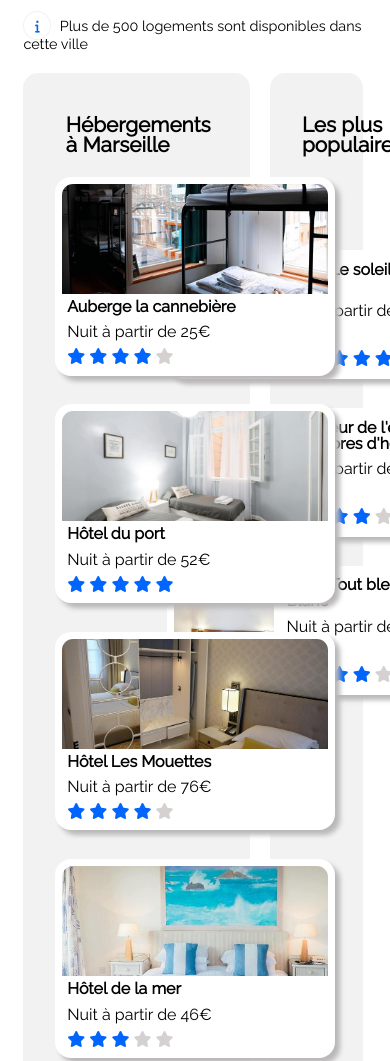
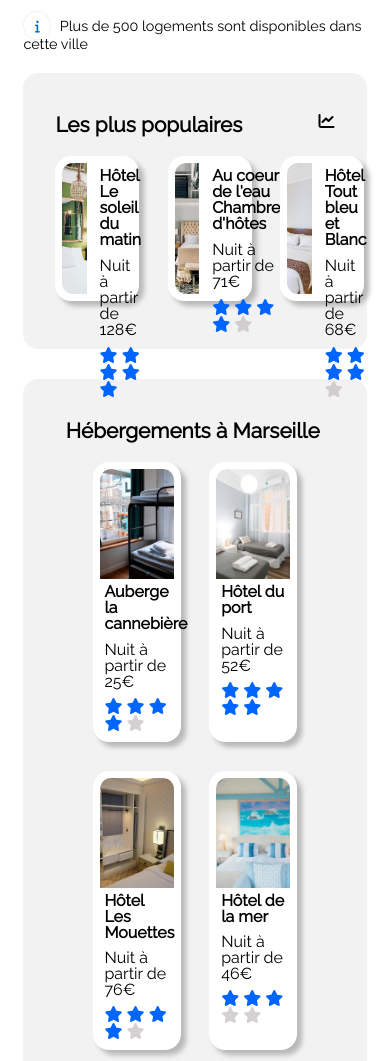
Before and after one commit to fbergot/florianBergot_2_03062021, a plain HTML site: page index.html in a window 390 px wide. Shown: the part 486-1547 px from the top of the page. Drawn offline with Linux system fonts and the light colour scheme; files whose address does not match are found by name.

Commit message:
init @media sur les tablettes sectionHosting et popularSection

```diff
--- a/asset/css/style.css
+++ b/asset/css/style.css
@@ -98,7 +98,7 @@ main {
 /* section search */
 .searchHeaderTitle {
     font-size: 1.5rem;
-    font-weight: 800;
+    font-weight: 700;
     padding: 0.5em 0;
 }
 
@@ -127,7 +127,7 @@ main {
     border-top: 1px solid var(--greyBackgd);
     border-left: 1px solid var(--greyBackgd);
     border-bottom: 1px solid var(--greyBackgd);
-    font-weight: 800;
+    font-weight: 700;
     border-right: none;
     border-left: none;
     border-color: var(--greyBackgd);
@@ -141,7 +141,7 @@ main {
     border-radius: 0 1rem 1rem 0;
     background-color: var(--darkBlue);
     color: #fff;
-    font-weight: 800;
+    font-weight: 700;
     font-family: inherit;
     font-size: 1rem;
     border: none;
@@ -164,7 +164,7 @@ main {
 
 .searchFilterP {
     font-size: 1.1rem;
-    font-weight: 800;
+    font-weight: 700;
 }
 
 .searchWrapperButton {
@@ -206,7 +206,7 @@ main {
     display: inline;
     font-size: 1rem;
     padding: 0;
-    font-weight: 800;
+    font-weight: 700;
     margin-left: 2.6em;
     margin-right: auto;
     font-family: var(--fontRlw);
@@ -254,7 +254,7 @@ main {
 .hostingPopularAndActivityContainer {
     margin-top: 1.3rem;
     display: grid;
-    grid-template-columns: repeat(3, 33%);
+    grid-template-columns: repeat(3, 33.33%);
     grid-template-areas: "hosting hosting popular"
                          "activity activity activity";
 }
@@ -275,15 +275,16 @@ main {
 .hostingTitle {
     padding: 2em .5em 1em .5em;
     font-size: 1.30rem;
-    font-weight: 800;
+    font-weight: 700;
     float: left;
 }
 
 .hostingCardContainer {
     display: flex;
     flex-wrap: wrap;
-    justify-content: space-between;
-    /* column-gap: 1.8rem; */
+    justify-content: center;
+
+    column-gap: 1.8rem;
     row-gap: 1.8rem;
     /* border: 1px solid blue; */
 }
@@ -292,8 +293,8 @@ main {
 
     border: 7px solid #FFF;
     border-radius: 1rem;
-    max-width: 350px;
-    min-width: 280px;
+    max-width: 31.5%;
+    min-width: 30.5%;
     background-color: #FFF;
     z-index: 3;
     box-shadow: 5px 5px 5px rgb(185, 183, 183);
@@ -325,7 +326,7 @@ main {
 
 .hostingCardTitle {
     font-size: 1rem;
-    font-weight: 800;
+    font-weight: 700;
     padding: 0.3em 0.3em;
 }
 
@@ -338,9 +339,9 @@ main {
 }
 
 .hostingLinkDisplayMore {
-    font-size: 0.9rem;
+    font-size: 1rem;
     font-weight: 500;
-    margin: 2em 0 0 0;
+    margin: 3.5em 0 0 0;
     padding-bottom: 2rem;
 }
 
@@ -398,7 +399,8 @@ main {
     border: 7px solid #FFF;
     width: 100%;
     max-width: 100%;
-    min-width: 300px;
+    height: 145px ;
+    min-width: 30%;
     background-color: #FFF;
     box-shadow: 5px 5px 5px rgb(185, 183, 183);
 }
@@ -411,13 +413,14 @@ main {
 .popularLinkImg {
     display: flex;
     width: 100%;
+    height: 100%;
 }
 
 .popularImgContainer {
     border-radius: .7rem 0 0 .7rem;
     min-width: 35%;
     max-width: 35%;
-    height: 115px;
+    height: 100%;
 }
 
 .popularImg {
@@ -625,3 +628,49 @@ main {
     text-decoration: underline;
     transition:  text-decoration .5s;
 }
+
+@media screen and (max-width: 1350px) {
+
+    .hostingPopularAndActivityContainer {
+        margin-top: 1.3rem;
+        display: grid;
+        grid-template-columns: 33.33% 33.33% 33.33%;
+        grid-template-areas: "popular popular popular"
+                             "hosting hosting hosting"
+                            "activity activity activity";
+    }
+
+   .popularSection {
+        width: 100%;
+        max-width: 100%;
+        margin-left: 0;
+   }
+
+   .popularContainer {
+        display: flex;
+        flex-direction: row;
+        align-items: center;
+        column-gap: 1.8rem;
+        min-width: 85%;
+        margin-bottom: 3rem;
+
+   }
+
+   .hostingSection {
+      margin-top: 30px;
+   }
+
+   .hostingCardContainer {
+        justify-content: center;
+        column-gap: 1.8rem;
+   }
+   .hostingCard {
+    /* max-width: 33.33%; */
+    width: 31.5%;
+    min-width: 30%;
+    max-width: 31.5%;
+    background-color: #FFF;
+    z-index: 3;
+    box-shadow: 5px 5px 5px rgb(185, 183, 183);
+}
+}
```
